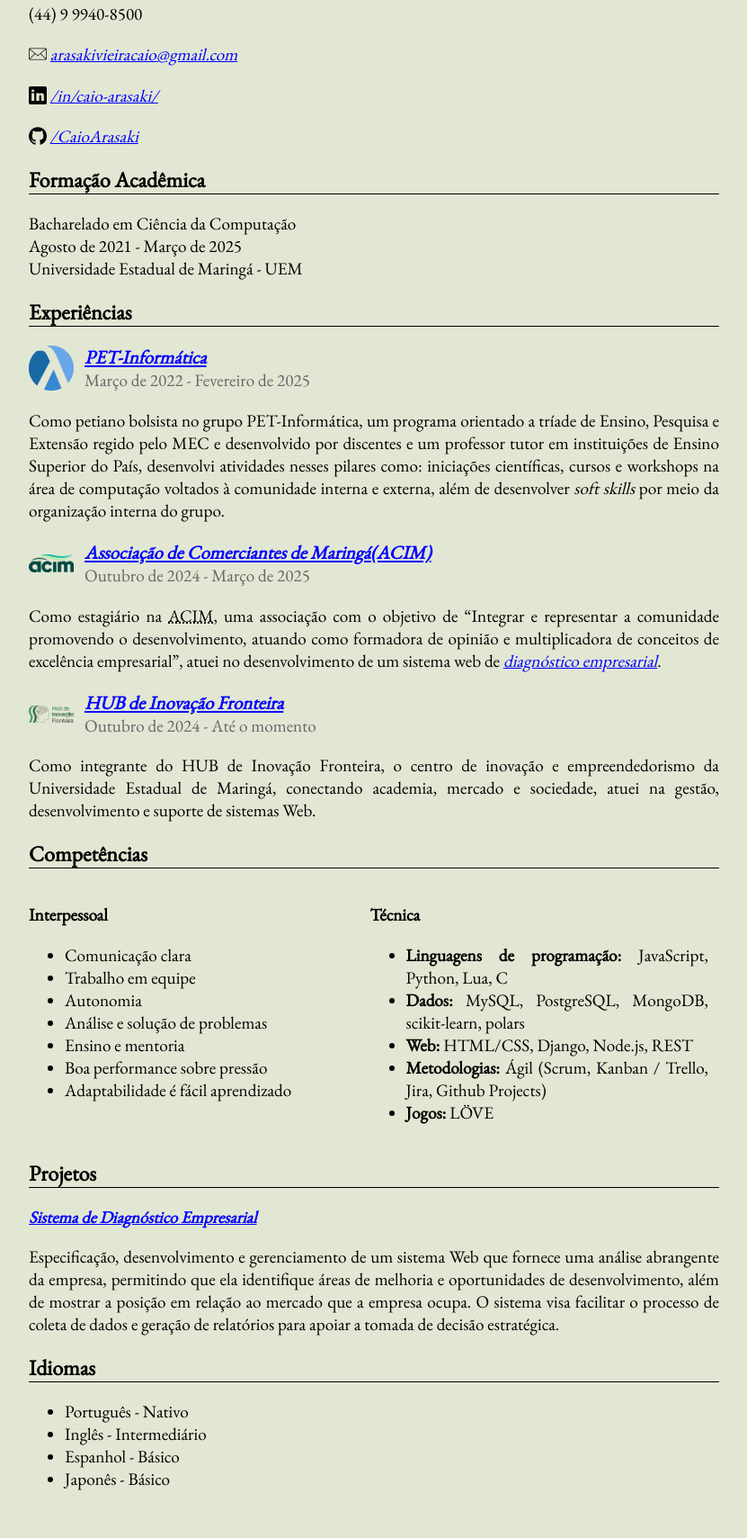
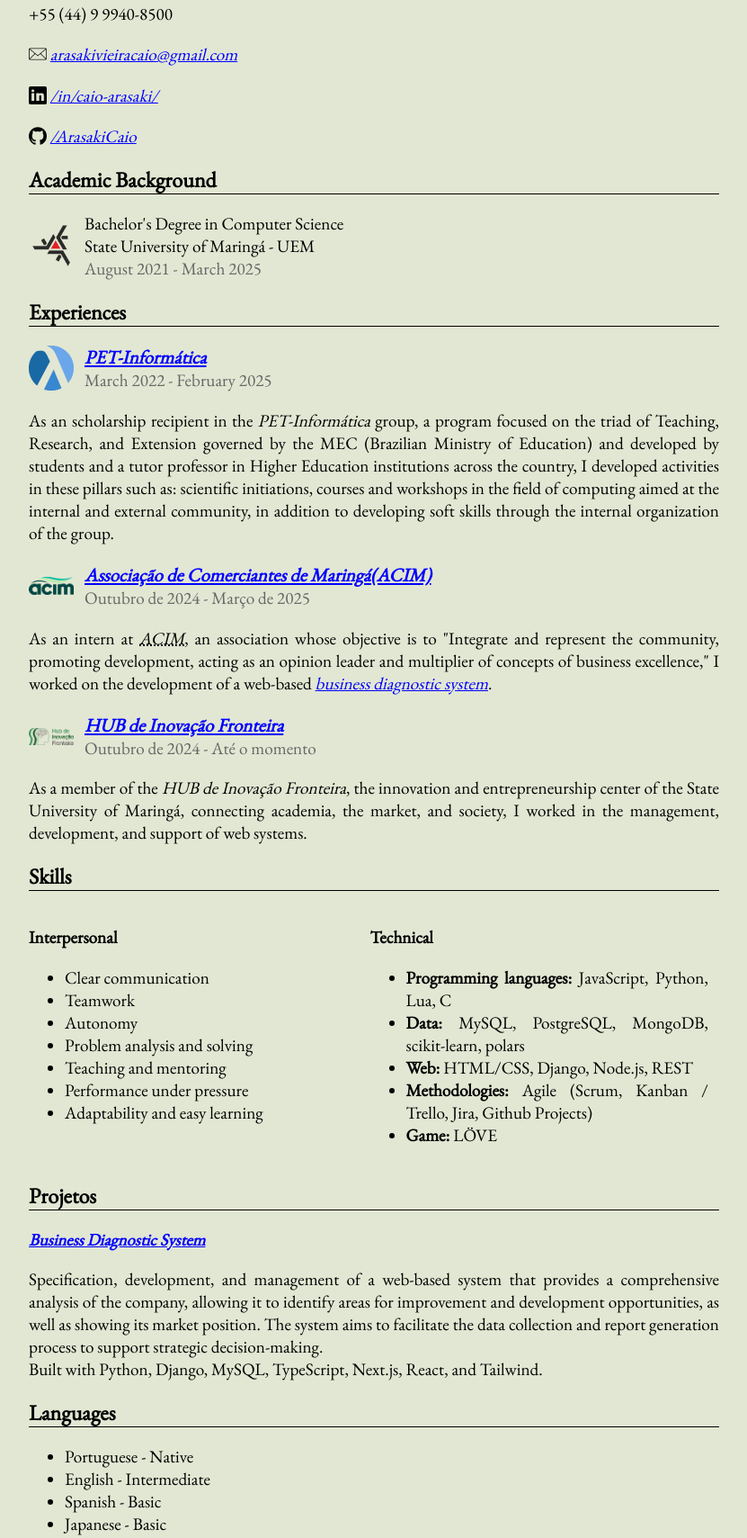
Before and after one commit to ArasakiCaio/Curriculum, a plain HTML site: page index_en.html in a window 1280 px wide. Shown: the part 168-1877 px from the top of the page at 90% size, without its empty margins (239-1070 px from the left). Before the commit the page ends 1843 px from the top, so only its background shows below. Drawn offline with nearby package versions, Linux system fonts and the light colour scheme.

Commit message:
Tradução e pequenos ajustes

```diff
--- a/index_en.html
+++ b/index_en.html
@@ -19,43 +19,46 @@
     <h1>Caio Vieira Arasaki</h1>
 
     <div class="lang-switch">
-      <button id="button-ptbr" data-file="index.html" aria-pressed="true">PT-BR</button>
-      <button id="button-en" data-file="index_en.html" aria-pressed="false">EN</button>
+      <button id="button-ptbr" data-file="index.html" aria-pressed="false">PT-BR</button>
+      <button id="button-en" data-file="index_en.html" aria-pressed="true">EN</button>
     </div>
 
     <main id="main-content">
 
       <section class="informacoes-basicas">
-        <p>Maringá-PR, 21 anos</p>
-        <p>(44) 9 9940-8500</p>
+        <p>Maringá, PR, Brasil 21 anos</p>
+        <p>+55 (44) 9 9940-8500</p>
         <p>
-          <img src="images/email-icon.png" alt="ícone do email" class="icon">
+          <img src="images/email-icon.png" alt="email icon" class="icon">
           <a href="mailto:arasakivieiracaio@gmail.com" title="email">arasakivieiracaio@gmail.com</a></p>
         <p>
-          <img src="images/linkedin-icon.png" alt="ícone do linkedin" class="icon">
+          <img src="images/linkedin-icon.png" alt="linkedin icon" class="icon">
           <a href="https://www.linkedin.com/in/caio-arasaki" title="linkedin">/in/caio-arasaki/</a>
         </p>
         <p>
-          <img src="images/github-icon.png" alt="ícone do github" class="icon">
-          <a href="https://github.com/ArasakiCaio" title="github">/CaioArasaki</a>
+          <img src="images/github-icon.png" alt="github icon" class="icon">
+          <a href="https://github.com/ArasakiCaio" title="github">/ArasakiCaio</a>
         </p>
       </section>
 
       <section class="formacao">
-        <h2>Formação Acadêmica</h2>
+        <h2>Academic Background</h2>
 
-        <p>
-          Bacharelado em Ciência da Computação<br>
-          Agosto de 2021 - Março de 2025<br>
-          Universidade Estadual de Maringá - UEM
-        </p>
+        <div class="formacao-item">
+          <img src="images/uem-icon.png" alt="UEM icon" class="formacao-icon">
+          <p>
+            Bachelor's Degree in Computer Science<br>
+            State University of Maringá - UEM<br>
+          </p>
+          <p>August 2021 - March 2025</p>
+        </div>
       </section>
 
       <section class="experiencia">
-        <h2>Experiências</h2>
+        <h2>Experiences</h2>
 
         <div class="experiencia-item">
-          <img src="images/pet-icon.png" alt="ícone do PET-Informática" class="exp-icon">
+          <img src="images/pet-icon.png" alt="PET-Informática icon" class="exp-icon">
           <h3 id="PET">
             <a
               href="https://www.petinfouem.com.br/"
@@ -64,18 +67,19 @@
               PET-Informática
             </a>
           </h3>
-          <p>Março de 2022 - Fevereiro de 2025</p>
+          <p>March 2022 - February 2025</p>
         </div>
 
         <p>
-          Como petiano bolsista no grupo PET-Informática, um programa orientado a tríade de Ensino, Pesquisa e Extensão regido pelo MEC e
-          desenvolvido por discentes e um professor tutor em instituições de Ensino Superior do País, desenvolvi atividades nesses
-          pilares como: iniciações científicas, cursos e workshops na área de computação voltados à comunidade interna e externa, além de desenvolver
-          <em>soft skills</em> por meio da organização interna do grupo.
+          As an scholarship recipient in the <em>PET-Informática</em> group, a program focused on the triad of Teaching, Research,
+          and Extension governed by the MEC (Brazilian Ministry of Education) and developed by students and a tutor professor
+          in Higher Education institutions across the country, I developed activities in these pillars such as: scientific initiations,
+          courses and workshops in the field of computing aimed at the internal and external community, in addition to developing
+          soft skills through the internal organization of the group.
         </p>
 
         <div class="experiencia-item">
-          <img src="images/acim-icon.png" alt="ícone da ACIM" class="exp-icon">
+          <img src="images/acim-icon.png" alt="ACIM icon" class="exp-icon">
           <h3 id="ACIM">
             <a
               href="https://www.acim.com.br/"
@@ -88,14 +92,13 @@
         </div>
 
         <p>
-          Como estagiário na <abbr title="Associação de Comerciantes de Maringá">ACIM</abbr>, uma associação com o objetivo de
-          “Integrar e representar a comunidade promovendo o desenvolvimento, atuando como formadora de opinião e multiplicadora
-          de conceitos de excelência empresarial”, atuei no desenvolvimento de um sistema web de
-          <a href="#diagnosticoEmpresarial">diagnóstico empresarial</a>.
+          As an intern at <em><abbr title="Associação de Comerciantes de Maringá">ACIM</abbr></em>, an association whose objective is to
+          "Integrate and represent the community, promoting development, acting as an opinion leader and multiplier of concepts
+          of business excellence," I worked on the development of a web-based <a href="#diagnosticoEmpresarial">business diagnostic system</a>.
         </p>
 
         <div class="experiencia-item">
-          <img src="images/hub-icon.png" alt="ícone do HUB" class="exp-icon">
+          <img src="images/hub-icon.png" alt="HUB icon" class="exp-icon">
           <h3 id="HUB">
             <a
               href="https://hubfronteira.tec.br/"
@@ -108,35 +111,35 @@
         </div>
 
         <p>
-          Como integrante do HUB de Inovação Fronteira, o centro de inovação e empreendedorismo da Universidade Estadual de Maringá,
-          conectando academia, mercado e sociedade, atuei na gestão, desenvolvimento e suporte de sistemas Web.
+          As a member of the <em>HUB de Inovação Fronteira</em>, the innovation and entrepreneurship center of the State University of Maringá,
+          connecting academia, the market, and society, I worked in the management, development, and support of web systems.
         </p>
       </section>
 
       <section class="competencias">
-        <h2>Competências</h2>
+        <h2>Skills</h2>
 
         <div class="conteudo-left">
-          <p><strong>Interpessoal</strong></p>
+          <p><strong>Interpersonal</strong></p>
           <ul>
-            <li>Comunicação clara</li>
-            <li>Trabalho em equipe</li>
-            <li>Autonomia</li>
-            <li>Análise e solução de problemas</li>
-            <li>Ensino e mentoria</li>
-            <li>Boa performance sobre pressão</li>
-            <li>Adaptabilidade é fácil aprendizado</li>
+            <li>Clear communication</li>
+            <li>Teamwork</li>
+            <li>Autonomy</li>
+            <li>Problem analysis and solving</li>
+            <li>Teaching and mentoring</li>
+            <li>Performance under pressure</li>
+            <li>Adaptability and easy learning</li>
           </ul>
         </div>
 
         <div class="conteudo-right">
-          <p><strong>Técnica</strong></p>
+          <p><strong>Technical</strong></p>
           <ul>
-            <li><strong>Linguagens de programação:</strong> JavaScript, Python, Lua, C</li>
-            <li><strong>Dados:</strong> MySQL, PostgreSQL, MongoDB, scikit-learn, polars</li>
+            <li><strong>Programming languages:</strong> JavaScript, Python, Lua, C</li>
+            <li><strong>Data:</strong> MySQL, PostgreSQL, MongoDB, scikit-learn, polars</li>
             <li><strong>Web:</strong> HTML/CSS, Django, Node.js, REST</li>
-            <li><strong>Metodologias: </strong>Ágil (Scrum, Kanban / Trello, Jira, Github Projects)</li>
-            <li><strong>Jogos: </strong>LÖVE</li>
+            <li><strong>Methodologies: </strong>Agile (Scrum, Kanban / Trello, Jira, Github Projects)</li>
+            <li><strong>Game: </strong>LÖVE</li>
           </ul>
         </div>
       </section>
@@ -147,27 +150,28 @@
         <h3 id="diagnosticoEmpresarial">
           <a
             href="https://github.com/ArasakiCaio/DiagnosticoEmpresarial"
-            title="Sistema de Diagnóstico Empresarial"
+            title="Business Diagnostic System"
             target="_blank">
-            Sistema de Diagnóstico Empresarial
+            Business Diagnostic System
           </a>
         </h3>
         <p>
-            Especificação, desenvolvimento e gerenciamento de um sistema Web que fornece uma análise abrangente da empresa,
-            permitindo que ela identifique áreas de melhoria e oportunidades de desenvolvimento, além de mostrar a posição
-            em relação ao mercado que a empresa ocupa. O sistema visa facilitar o processo de coleta de dados e geração
-            de relatórios para apoiar a tomada de decisão estratégica.
+            Specification, development, and management of a web-based system that provides a comprehensive analysis of the company,
+            allowing it to identify areas for improvement and development opportunities, as well as showing its market position.
+            The system aims to facilitate the data collection and report generation process to support strategic decision-making.
+            <br>
+            Built with Python, Django, MySQL, TypeScript, Next.js, React, and Tailwind.
         </p>
       </section>
 
       <section class="idiomas">
-        <h2>Idiomas</h2>
+        <h2>Languages</h2>
 
         <ul>
-            <li>Português - Nativo</li>
-            <li>Inglês - Intermediário</li>
-            <li>Espanhol - Básico</li>
-            <li>Japonês - Básico</li>
+            <li>Portuguese - Native</li>
+            <li>English - Intermediate</li>
+            <li>Spanish - Basic</li>
+            <li>Japanese - Basic</li>
         </ul>
       </section>
 
--- a/style.css
+++ b/style.css
@@ -16,12 +16,42 @@ p {
     font-size: 1.2rem;
 }
 
+ul {
+    font-size: 1.2rem;
+    text-align: justify;
+}
+
+h1 {
+    border-bottom: 1px solid black;
+}
+
+h2 {
+    border-bottom: 1px solid black;
+}
+
 .icon {
     width: 20px;
     height: 20px;
     display: inline-block;
     position: relative;
     top: 3px;
+}
+
+.formacao-item {
+    position: relative;
+    padding-left: 62px;
+    min-height: 44px;;
+}
+
+.formacao-item .formacao-icon {
+    position: absolute;
+    left: 0;
+    top: 50%;
+    transform: translateY(-50%);
+    width: 50px;
+    height: 50px;
+    object-fit: contain;
+    pointer-events: none;
 }
 
 .experiencia-item {
@@ -41,17 +71,13 @@ p {
     pointer-events: none;
 }
 
-ul {
-    font-size: 1.2rem;
-    text-align: justify;
+.formacao-item p {
+    margin-bottom: 0;
 }
 
-h1 {
-    border-bottom: 1px solid black;
-}
-
-h2 {
-    border-bottom: 1px solid black;
+.formacao-item p + p {
+    margin-top: 0;
+    color: #666666;
 }
 
 .experiencia h3 {
```
Also changed, not shown: index.html (+11 -6 lines), images/uem-icon.png (added).
